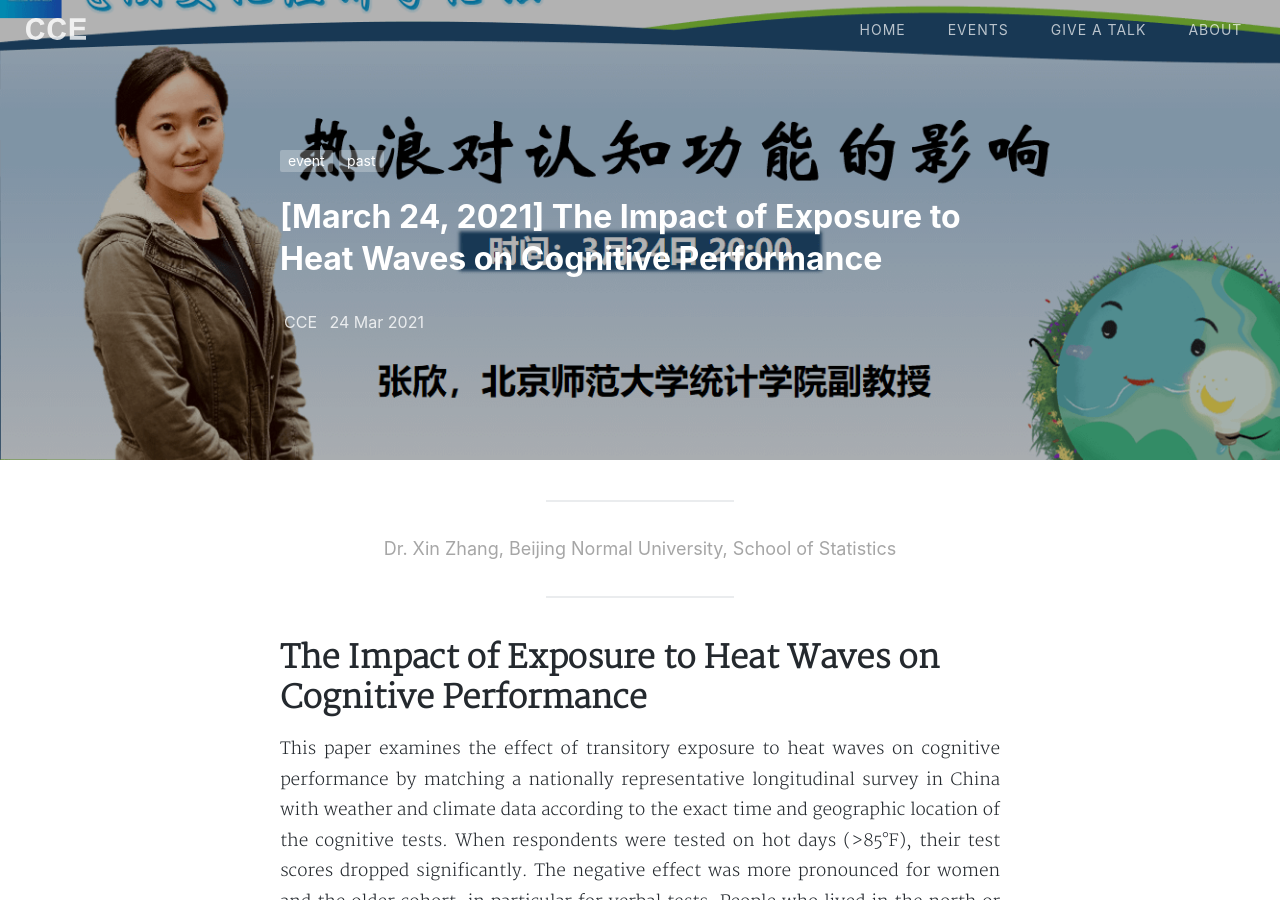
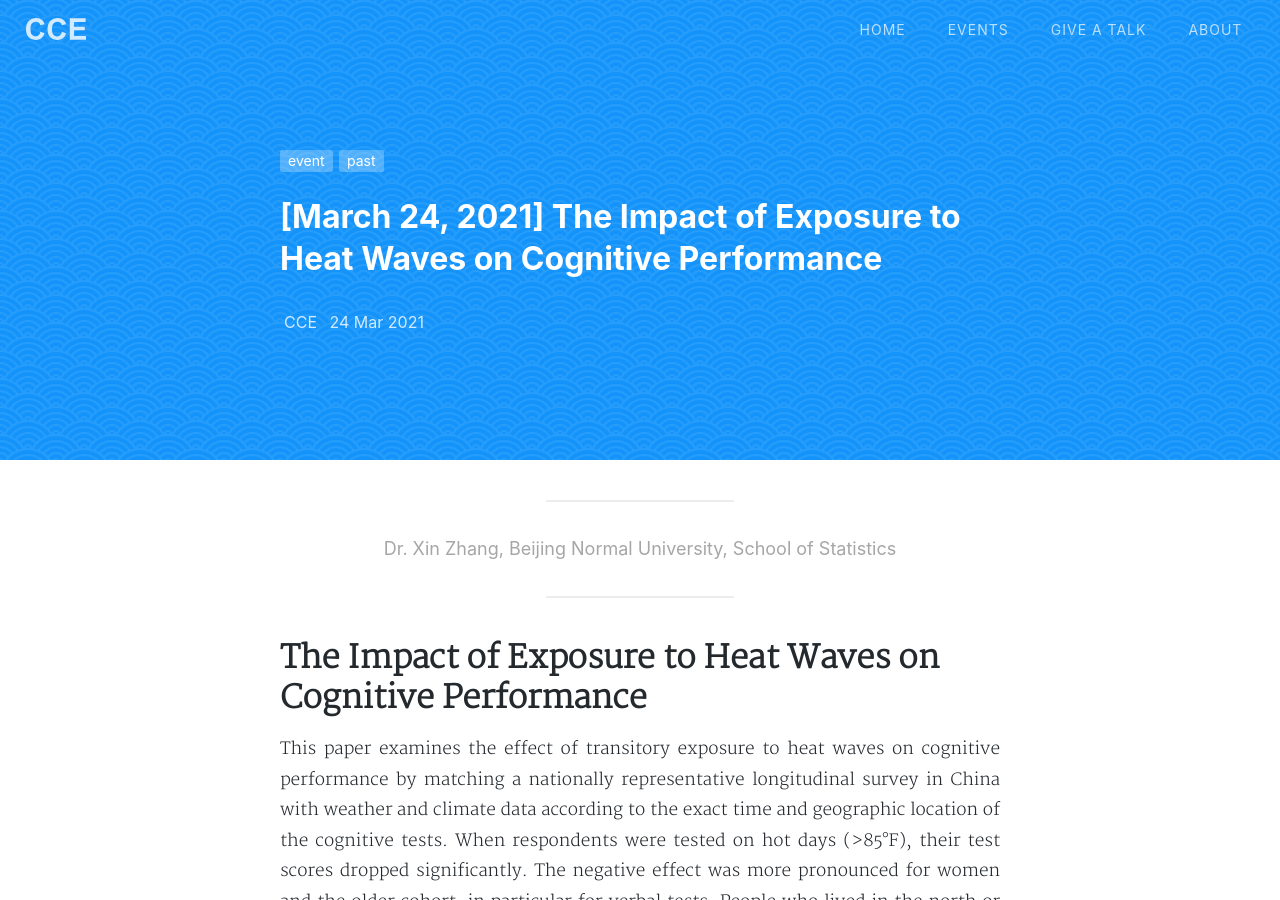
Before and after one commit to Climate-Economics/climate-economics.github.io, a Jekyll site: the page built from _posts/2021-03-24-zhangxin.md, in a window 1280 px wide and 900 px high. Built offline with Jekyll 4.4.1, drawn with Linux system fonts in a browser that asks for light colours; nearby versions of some CDN libraries; a style sheet for code colours, icons or effects is not loaded.

Commit message:
delete banner in event

```diff
--- a/_layouts/post.html
+++ b/_layouts/post.html
@@ -26,7 +26,7 @@
         <time class="post-meta-item" datetime="{{ page.date | date:"%y-%m-%d" }}"><i class="iconfont icon-date"></i>{{ page.date | date_to_string }}</time>
       </div>
     </div>
-    {% if page.cover %}
+    {% if page.showCover and page.cover %}
     <div class="filter"></div>
       <div class="post-cover" style="background: url('{{ page.cover | relative_url }}') center no-repeat; background-size: cover;"></div>
     {% endif %}
```
Also changed, not shown: _posts/2021-03-17-opening.md (+1 -0 lines).
